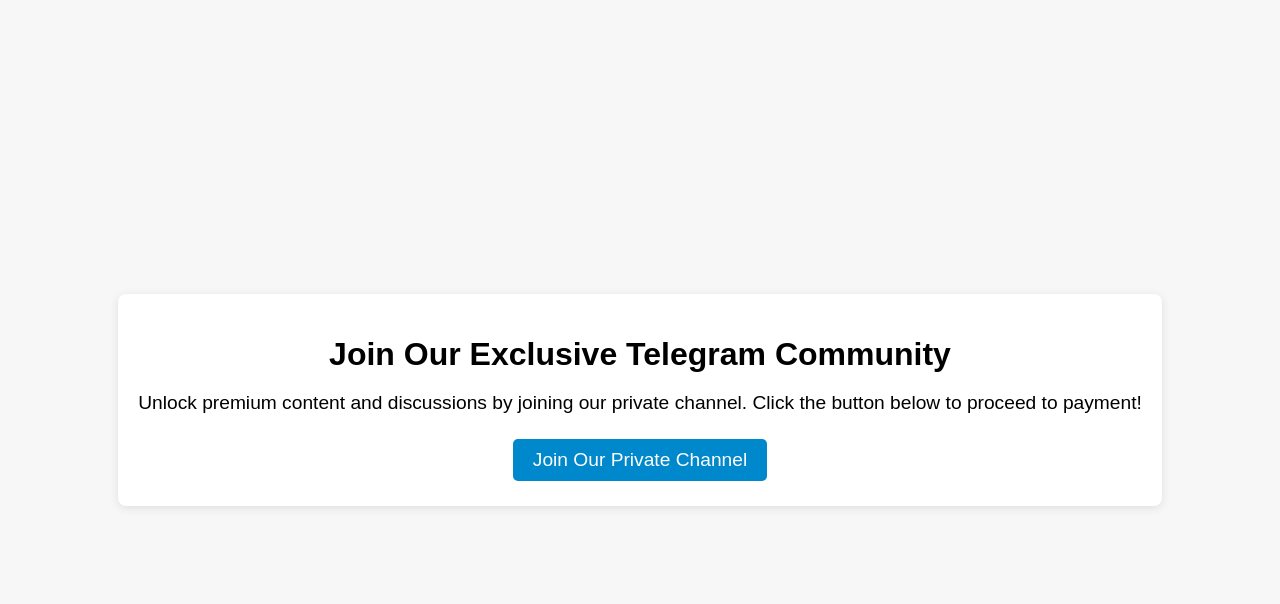
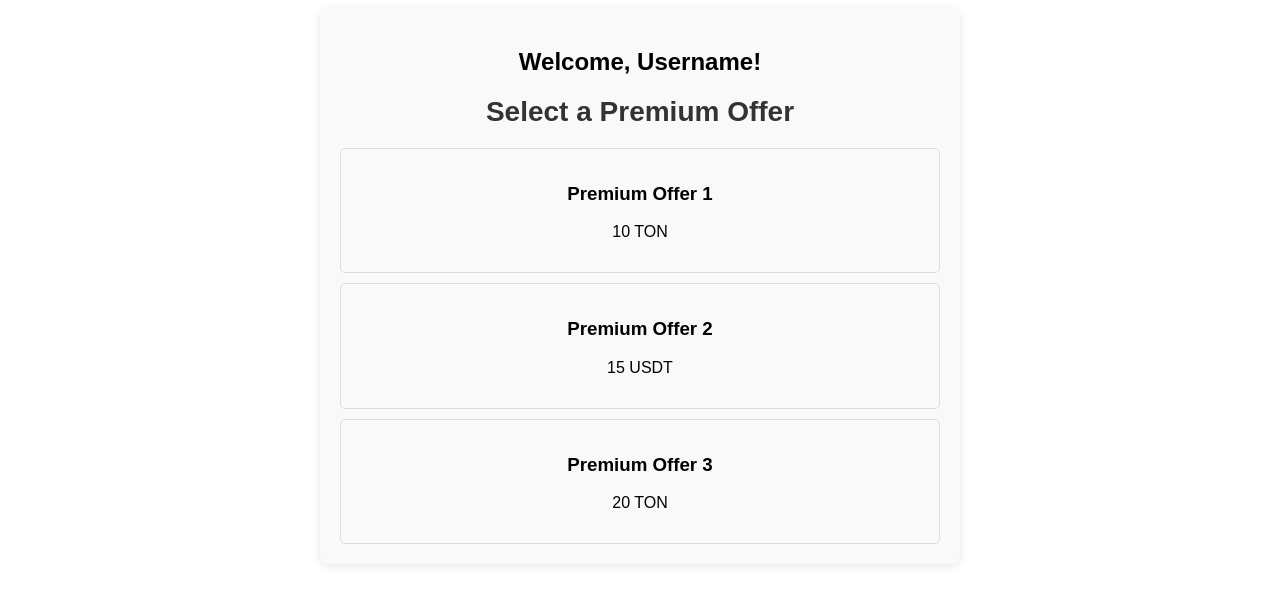
Before and after one commit to biniam55/Fanos_Telegram_Mini_App, a React (Vite) app: page / in a window 1280 px wide. Shown: the top 604 px of the page. Built offline with nearby package versions, Linux system fonts and the light colour scheme.

Commit message:
giving Proffesional look

```diff
--- a/src/App.css
+++ b/src/App.css
@@ -1,66 +1,82 @@
-/* App.css */
-
-body {
-  margin: 0;
+.container {
+  max-width: 600px;
+  margin: 0 auto;
+  padding: 20px;
+  text-align: center;
   font-family: Arial, sans-serif;
-  background-color: #f7f7f7;
-  display: flex;
-  justify-content: center;
-  align-items: center;
-  height: 100vh;
-}
-
-.container {
-  text-align: center;
-  padding: 20px;
-  background-color: #fff;
+  background-color: #f9f9f9;
   border-radius: 8px;
   box-shadow: 0 2px 10px rgba(0, 0, 0, 0.1);
 }
 
+.username {
+  font-size: 24px;
+  margin-bottom: 20px;
+}
+
 .heading {
-  font-size: 2rem;
-  margin-bottom: 10px;
+  font-size: 28px;
+  margin-bottom: 20px;
+  color: #333;
+}
+
+.offers-section {
+  margin-top: 20px;
+}
+
+.offers {
+  display: flex;
+  flex-direction: column;
+  gap: 10px;
+}
+
+.offer {
+  padding: 15px;
+  border: 1px solid #ddd;
+  border-radius: 5px;
+  cursor: pointer;
+  transition: background-color 0.3s;
+}
+
+.offer:hover {
+  background-color: #e0e7ff;
+}
+
+.payment-options {
+  margin-top: 20px;
+}
+
+.button {
+  background-color: #4CAF50; /* Green */
+  border: none;
+  color: white;
+  padding: 15px 20px;
+  text-align: center;
+  text-decoration: none;
+  display: inline-block;
+  font-size: 16px;
+  margin: 4px 2px;
+  border-radius: 5px;
+  cursor: pointer;
+  transition: background-color 0.3s;
+}
+
+.button.ton {
+  background-color: #1E90FF; /* Dodger Blue */
+}
+
+.button.usdt {
+  background-color: #FFD700; /* Gold */
+}
+
+.button:hover {
+  background-color: #45a049;
+}
+
+.confirmation-section {
+  margin-top: 20px;
 }
 
 .description {
-  font-size: 1.2rem;
-  margin-bottom: 20px;
+  margin: 10px 0;
 }
-
-.button {
-  padding: 10px 20px;
-  border: none;
-  border-radius: 5px;
-  cursor: pointer;
-  font-size: 1.2rem;
-  margin: 5px;
-  transition: background-color 0.3s;
-}
-
-.ton {
-  background-color: blue;
-  color: white;
-}
-
-.ton:hover {
-  background-color: darkblue;
-}
-
-.usdt {
-  background-color: green;
-  color: white;
-}
-
-.usdt:hover {
-  background-color: darkgreen;
-}
-
-.join {
-  background-color: #0088cc; /* Telegram color */
-  color: white;
-}
-
-.join:hover {
-  background-color: #007bb5;
-}
--- a/src/App.jsx
+++ b/src/App.jsx
@@ -3,31 +3,39 @@
 
 const App = () => {
   const [paymentSuccess, setPaymentSuccess] = useState(false);
-  const [selectedCurrency, setSelectedCurrency] = useState('');
-  const [amount, setAmount] = useState(0);
-  const [showPaymentOptions, setShowPaymentOptions] = useState(false); // New state to manage showing payment options
+  const [selectedOffer, setSelectedOffer] = useState(null);
 
   const handlePayment = (currency) => {
-    const paymentAmount = currency === 'TON' ? 10 : 5; // Example amounts
-    setSelectedCurrency(currency);
-    setAmount(paymentAmount);
-    console.log(`Processing payment with ${currency}`);
-
+    console.log(`Processing payment with ${currency} for ${selectedOffer.title}`);
     setTimeout(() => {
       setPaymentSuccess(true);
       console.log(`Payment successful with ${currency}`);
     }, 3000);
   };
 
+  const offers = [
+    { title: 'Premium Offer 1', price: '10 TON' },
+    { title: 'Premium Offer 2', price: '15 USDT' },
+    { title: 'Premium Offer 3', price: '20 TON' },
+  ];
+
   return (
     <div className="container">
+      <h2 className="username">Welcome, Username!</h2>
       {!paymentSuccess ? (
-        showPaymentOptions ? ( // Conditional rendering based on payment options visibility
-          <div className="payment-section">
-            <h1 className="heading">Select Your Payment Method</h1>
-            <p className="description">Pay with TON or USDT to gain access.</p>
-
-            <div className="payment-buttons">
+        <div className="offers-section">
+          <h1 className="heading">Select a Premium Offer</h1>
+          <div className="offers">
+            {offers.map((offer, index) => (
+              <div key={index} className="offer" onClick={() => setSelectedOffer(offer)}>
+                <h3>{offer.title}</h3>
+                <p>{offer.price}</p>
+              </div>
+            ))}
+          </div>
+          {selectedOffer && (
+            <div className="payment-options">
+              <h2>Pay {selectedOffer.price} to join the private channel.</h2>
               <button className="button ton" onClick={() => handlePayment('TON')}>
                 Pay with TON
               </button>
@@ -35,25 +43,12 @@
                 Pay with USDT
               </button>
             </div>
-          </div>
-        ) : (
-          <div className="description-section">
-            <h1 className="heading">Join Our Exclusive Telegram Community</h1>
-            <p className="description">
-              Unlock premium content and discussions by joining our private channel.
-              Click the button below to proceed to payment!
-            </p>
-            <button className="button join" onClick={() => setShowPaymentOptions(true)}>
-              Join Our Private Channel
-            </button>
-          </div>
-        )
+          )}
+        </div>
       ) : (
         <div className="confirmation-section">
           <h1 className="heading">Payment Confirmed!</h1>
-          <p className="description">
-            You have successfully paid {amount} {selectedCurrency} to join our private Telegram channel.
-          </p>
+          <p className="description">You can now join our private Telegram channel.</p>
           <button className="button join" onClick={() => window.open('https://t.me/joinchat/your-private-channel', '_blank')}>
             Join Private Channel
           </button>
```
